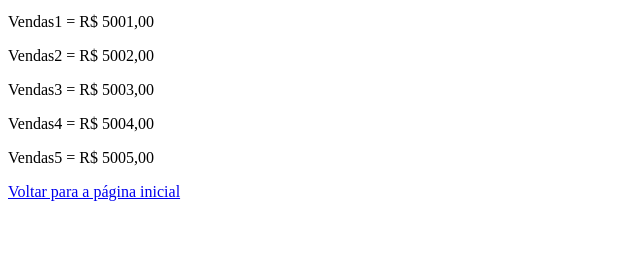
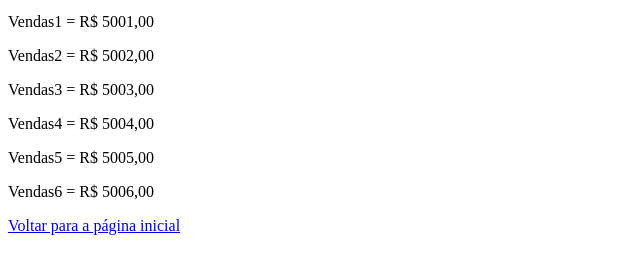
Before and after one commit to rubens144/siteversao3, a plain HTML site: page vendas.html in a window 1280 px wide. Shown: the part 101-374 px from the top of the page, without its empty margins (0-640 px from the left). Drawn offline with Linux system fonts and the light colour scheme.

Commit message:
site  de vendas 6

```diff
--- a/vendas.html
+++ b/vendas.html
@@ -13,6 +13,7 @@
     <p>Vendas3  = R$ 5003,00 </p>
     <p>Vendas4  = R$ 5004,00 </p>
     <p>Vendas5  = R$ 5005,00 </p>
+    <p>Vendas6  = R$ 5006,00 </p>
     <a href="index.html">Voltar para a página inicial</a>
 </body>
 </html>
```
